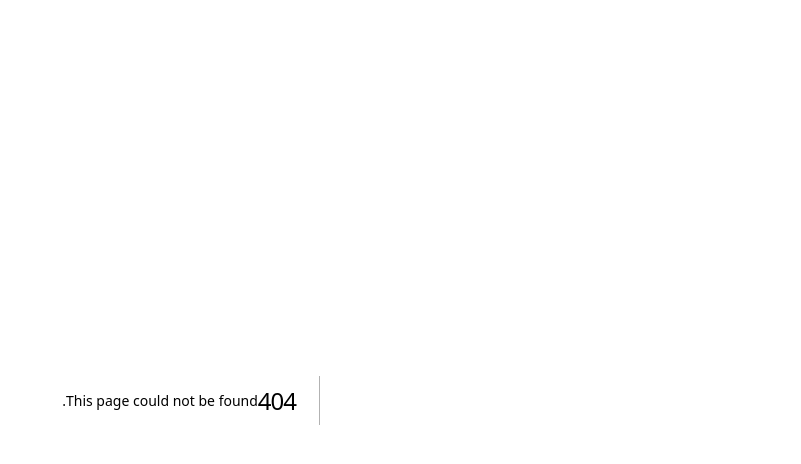
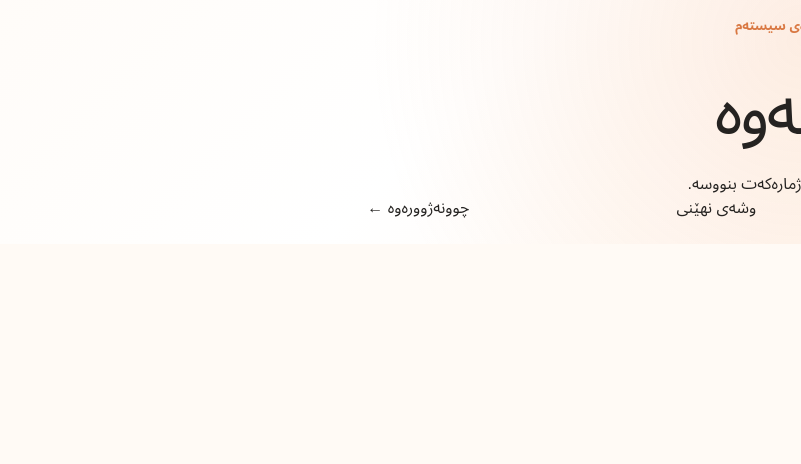
Before and after one commit to sardarwalikhano/shakh2027, a Next.js app: page /login in a window 1280 px wide. Before the commit this address had no page. Shown: the top 464 px of the page, without its empty margins (479-1280 px from the left). Built offline with nearby package versions, Linux system fonts and the light colour scheme.

Commit message:
feat: add initial authentication routes (app/login/page.tsx)

```diff
--- /dev/null
+++ b/app/login/page.tsx
@@ -0,0 +1,33 @@
+import { signIn } from "./actions";
+
+type LoginPageProps = {
+  searchParams: Promise<{ error?: string }>;
+};
+
+export default async function LoginPage({ searchParams }: LoginPageProps) {
+  const params = await searchParams;
+  const hasError = params.error === "invalid";
+
+  return (
+    <main className="auth-page">
+      <section className="auth-panel">
+        <a className="brand auth-brand" href="/">
+          <span className="brand-mark">ش</span>
+          <span><strong>SHAKH</strong><small>STORE</small></span>
+        </a>
+        <span className="eyebrow"><i /> چوونەژوورەوەی سیستەم</span>
+        <h1 className="auth-title">بەخێربێیتەوە</h1>
+        <p className="auth-description">بۆ بەردەوامبوون، زانیارییەکانی هەژمارەکەت بنووسە.</p>
+        {hasError && <p className="form-error" role="alert">ئیمەیڵ یان وشەی نهێنی دروست نییە.</p>}
+        <form action={signIn} className="auth-form">
+          <label htmlFor="email">ئیمەیڵ</label>
+          <input id="email" name="email" type="email" autoComplete="username" required maxLength={254} />
+          <label htmlFor="password">وشەی نهێنی</label>
+          <input id="password" name="password" type="password" autoComplete="current-password" required maxLength={1024} />
+          <button type="submit">چوونەژوورەوە <span>←</span></button>
+        </form>
+        <a className="back-link" href="/">گەڕانەوە بۆ پەڕەی سەرەکی</a>
+      </section>
+    </main>
+  );
+}
```
